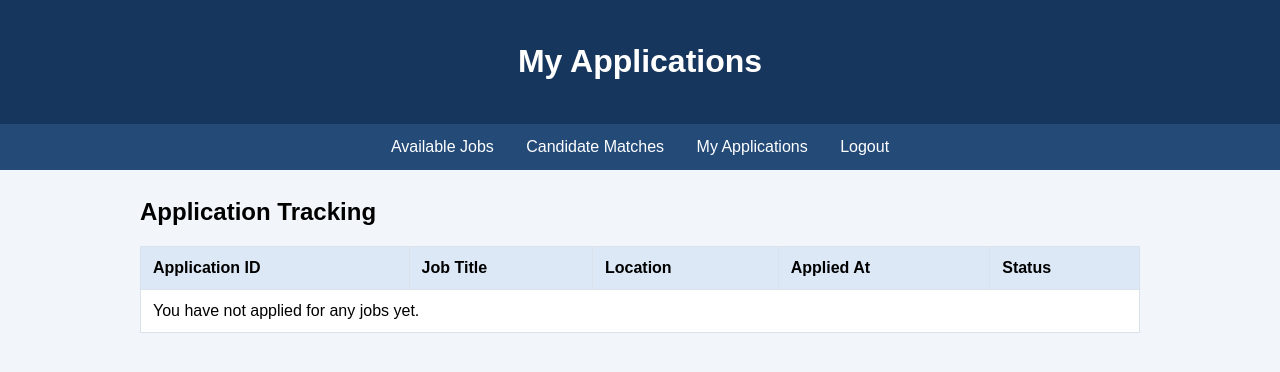
After one commit to prashanthikusupati02-dotcom/TalentMatch-DBMS-Project, a Flask app: template templates/my_applications.html in a window 1280 px wide. The commit adds this page. Shown: the top 372 px of the page. Run offline with Flask 3, Linux system fonts and the light colour scheme; the template is opened without the code that fills it, so the values that code supplies are empty.

Commit message:
Add candidate application tracking and recruiter status updates

```diff
--- a/app.py
+++ b/app.py
@@ -449,7 +449,47 @@ def matches(current_user):
         if connection and connection.is_connected():
             connection.close()
 
+# ---------------- CANDIDATE: MY APPLICATIONS ----------------
 
+@app.route("/my-applications")
+@token_required(roles=["candidate"])
+def my_applications(current_user):
+
+    connection = None
+    cursor = None
+
+    try:
+        connection = get_db_connection()
+        cursor = connection.cursor(dictionary=True)
+
+        cursor.execute("""
+            SELECT a.application_id,
+                   j.title AS job_title,
+                   j.location,
+                   a.applied_at,
+                   a.status
+            FROM Application a
+            JOIN Job j ON a.job_id = j.job_id
+            WHERE a.candidate_id = %s
+            ORDER BY a.applied_at DESC
+        """, (current_user["user_id"],))
+
+        records = cursor.fetchall()
+
+        return render_template(
+            "my_applications.html",
+            applications=records
+        )
+
+    except Error:
+        app.logger.exception("Candidate applications database error.")
+        return "Could not load your applications.", 500
+
+    finally:
+        if cursor:
+            cursor.close()
+        if connection and connection.is_connected():
+            connection.close()
 # ---------------- RECRUITER APPLICATIONS ----------------
 
 @app.route("/applications")
@@ -571,7 +611,57 @@ def candidate_notes(current_user):
             "error": "Could not access candidate notes."
         }), 500
 
+# ---------------- RECRUITER: UPDATE APPLICATION STATUS ----------------
 
+@app.route("/applications/<int:application_id>/status", methods=["POST"])
+@token_required(roles=["recruiter"])
+def update_application_status(current_user, application_id):
+
+    allowed_statuses = {
+        "Applied",
+        "Under Review",
+        "Shortlisted",
+        "Rejected"
+    }
+
+    new_status = request.form.get("status", "").strip()
+
+    if new_status not in allowed_statuses:
+        flash("Invalid application status.")
+        return redirect(url_for("applications"))
+
+    connection = None
+    cursor = None
+
+    try:
+        connection = get_db_connection()
+        cursor = connection.cursor()
+
+        cursor.execute("""
+            UPDATE Application
+            SET status = %s
+            WHERE application_id = %s
+        """, (new_status, application_id))
+
+        if cursor.rowcount == 0:
+            flash("Application not found or status unchanged.")
+        else:
+            connection.commit()
+            flash("Application status updated successfully.")
+
+        return redirect(url_for("applications"))
+
+    except Error:
+        if connection:
+            connection.rollback()
+        app.logger.exception("Application status update failed.")
+        return "Could not update application status.", 500
+
+    finally:
+        if cursor:
+            cursor.close()
+        if connection and connection.is_connected():
+            connection.close()
 # ---------------- MONGODB: UPDATE / DELETE CANDIDATE NOTE ----------------
 
 @app.route(
--- a/templates/index.html
+++ b/templates/index.html
@@ -121,6 +121,7 @@
     <nav>
         <a href="/">Available Jobs</a>
         <a href="/matches">Candidate Matches</a>
+        <a href="/my-applications">My Applications</a>
         <a href="/applications">Applications</a>
         <a href="/logout">Logout</a>
     </nav>
--- /dev/null
+++ b/templates/my_applications.html
@@ -0,0 +1,90 @@
+
+<!DOCTYPE html>
+<html lang="en">
+<head>
+    <meta charset="UTF-8">
+    <meta name="viewport" content="width=device-width, initial-scale=1">
+    <title>My Applications - TalentMatch</title>
+    <style>
+        body {
+            font-family: Arial, sans-serif;
+            background: #f2f5fa;
+            margin: 0;
+        }
+        header {
+            background: #17365d;
+            color: white;
+            padding: 22px;
+            text-align: center;
+        }
+        nav {
+            background: #244b78;
+            padding: 14px;
+            text-align: center;
+        }
+        nav a {
+            color: white;
+            margin: 0 14px;
+            text-decoration: none;
+        }
+        main {
+            max-width: 1000px;
+            margin: 28px auto;
+            padding: 0 18px;
+        }
+        table {
+            width: 100%;
+            background: white;
+            border-collapse: collapse;
+        }
+        th, td {
+            padding: 12px;
+            border: 1px solid #dce2eb;
+            text-align: left;
+        }
+        th {
+            background: #dce8f5;
+        }
+    </style>
+</head>
+<body>
+    <header>
+        <h1>My Applications</h1>
+    </header>
+
+    <nav>
+        <a href="/">Available Jobs</a>
+        <a href="/matches">Candidate Matches</a>
+        <a href="/my-applications">My Applications</a>
+        <a href="/logout">Logout</a>
+    </nav>
+
+    <main>
+        <h2>Application Tracking</h2>
+
+        <table>
+            <tr>
+                <th>Application ID</th>
+                <th>Job Title</th>
+                <th>Location</th>
+                <th>Applied At</th>
+                <th>Status</th>
+            </tr>
+
+            {% for item in applications %}
+            <tr>
+                <td>{{ item.application_id }}</td>
+                <td>{{ item.job_title }}</td>
+                <td>{{ item.location }}</td>
+                <td>{{ item.applied_at }}</td>
+                <td>{{ item.status }}</td>
+            </tr>
+            {% else %}
+            <tr>
+                <td colspan="5">You have not applied for any jobs yet.</td>
+            </tr>
+            {% endfor %}
+        </table>
+    </main>
+</body>
+</html>
```
Also changed, not shown: templates/applications.html (+11 -1 lines).
